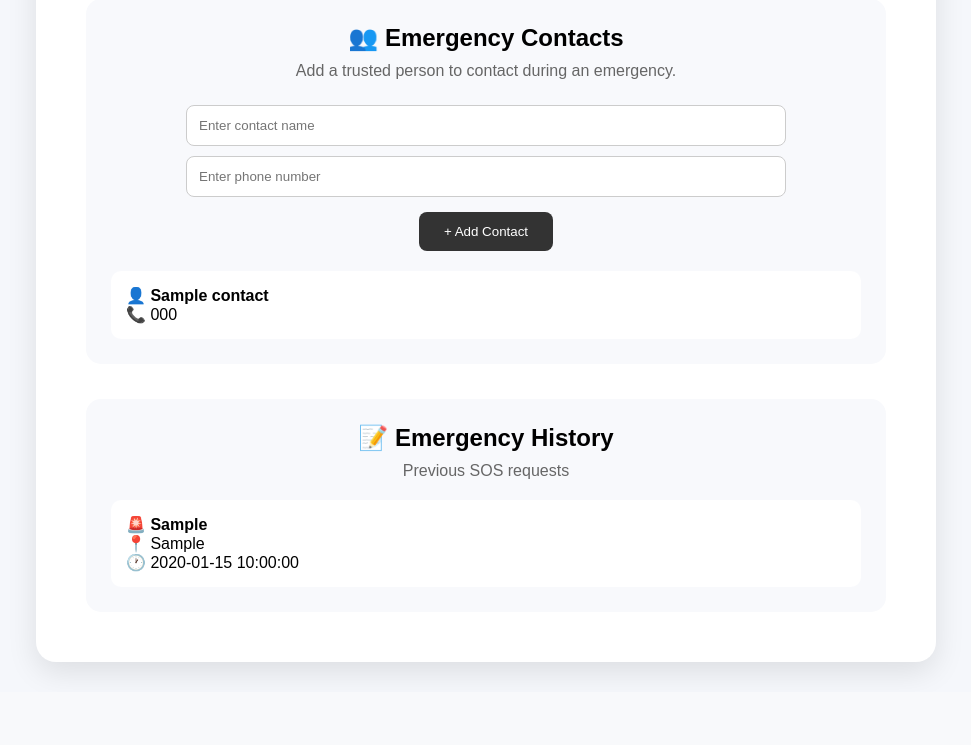
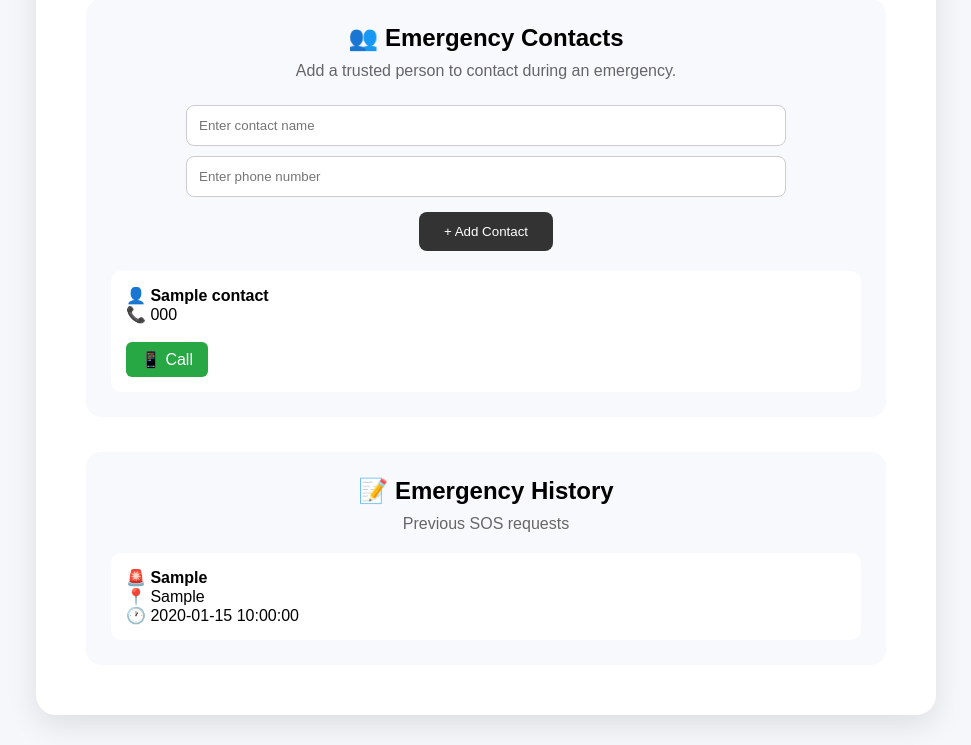
Before and after one commit to Lakshmimanmitha/my-first-project, a Flask app: page / in a window 1280 px wide. Shown: the part 564-1309 px from the top of the page, without its empty margins (154-1125 px from the left). Before the commit the page ends 1240 px from the top, so only its background shows below. Run offline with Flask 3, Linux system fonts and the light colour scheme; tables that the repository leaves empty hold one stand-in row (values such as "Sample post").

Commit message:
Add emergency contact call feature

```diff
--- a/templates/index.html
+++ b/templates/index.html
@@ -417,10 +417,23 @@
                             "contact-box";
 
                         contactBox.innerHTML = `
-                            <strong>👤 ${contact.name}</strong>
-                            <br>
-                            📞 ${contact.phone}
-                        `;
+    <strong>👤 ${contact.name}</strong>
+    <br>
+    📞 ${contact.phone}
+    <br><br>
+
+    <a href="tel:${contact.phone}"
+       style="
+       display:inline-block;
+       padding:8px 15px;
+       background:#28a745;
+       color:white;
+       text-decoration:none;
+       border-radius:6px;
+       ">
+       📱 Call
+    </a>
+`;
 
                         list.appendChild(
                             contactBox
```
